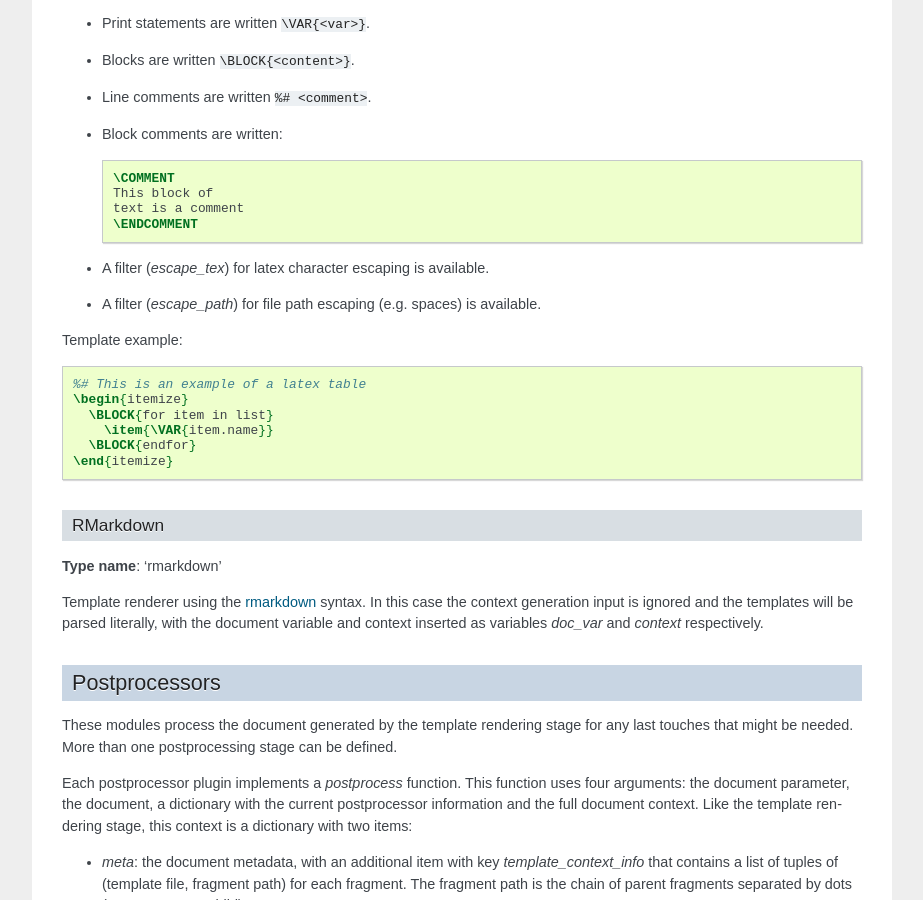
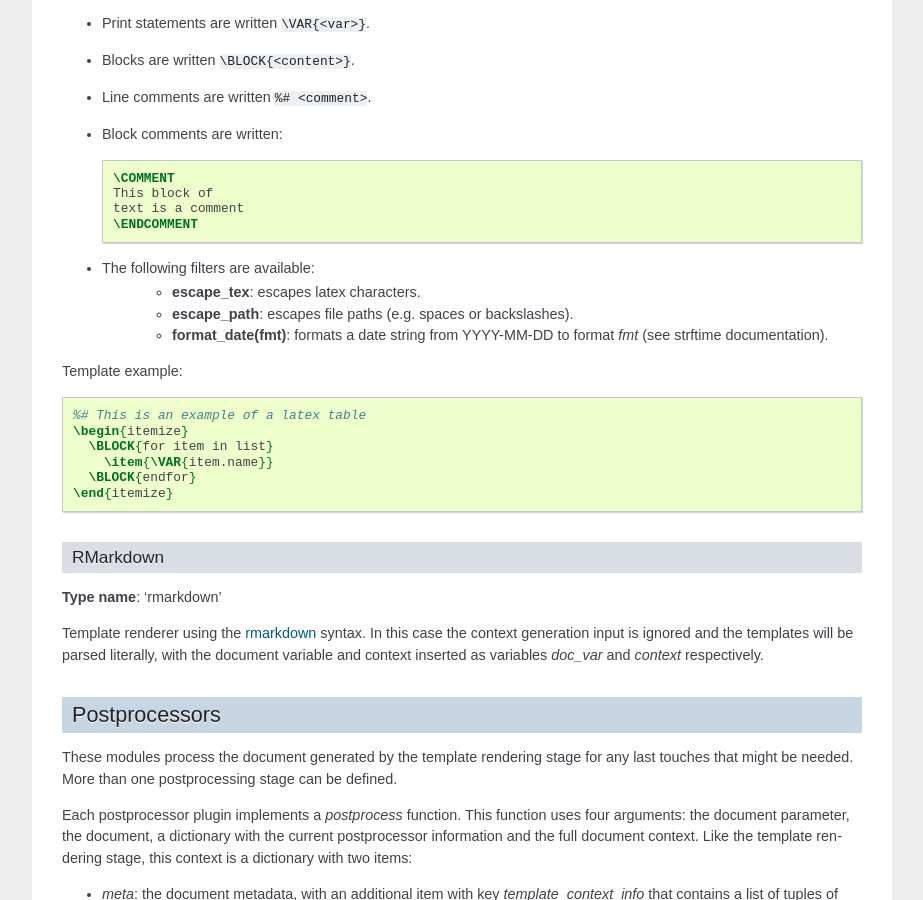
Before and after one commit to hpv-information-centre/reportcompiler, a Sphinx documentation site: the page built from doc/plugin_modules.rst, in a window 1280 px wide and 900 px high, scrolled down 6306 px. Shown: the whole window, without its empty margins (198-1121 px from the left). Built offline with Sphinx 7.4.7, drawn with Linux system fonts in a browser that asks for light colours; pages that are not in the unit, such as notebooks, are missing from menus.

Commit message:
Add date format filter for jinja2

```diff
--- a/doc/plugin_modules.rst
+++ b/doc/plugin_modules.rst
@@ -304,8 +304,10 @@ Template renderer using the jinja2_ template engine with a more latex-friendly s
     text is a comment
     \ENDCOMMENT
 
-* A filter (*escape_tex*) for latex character escaping is available.
-* A filter (*escape_path*) for file path escaping (e.g. spaces) is available.
+* The following filters are available:
+   * **escape_tex**: escapes latex characters.
+   * **escape_path**: escapes file paths (e.g. spaces or backslashes).
+   * **format_date(fmt)**: formats a date string from YYYY-MM-DD to format *fmt* (see strftime documentation).
 
 Template example:
 
```
Also changed, not shown: 1 other file.
